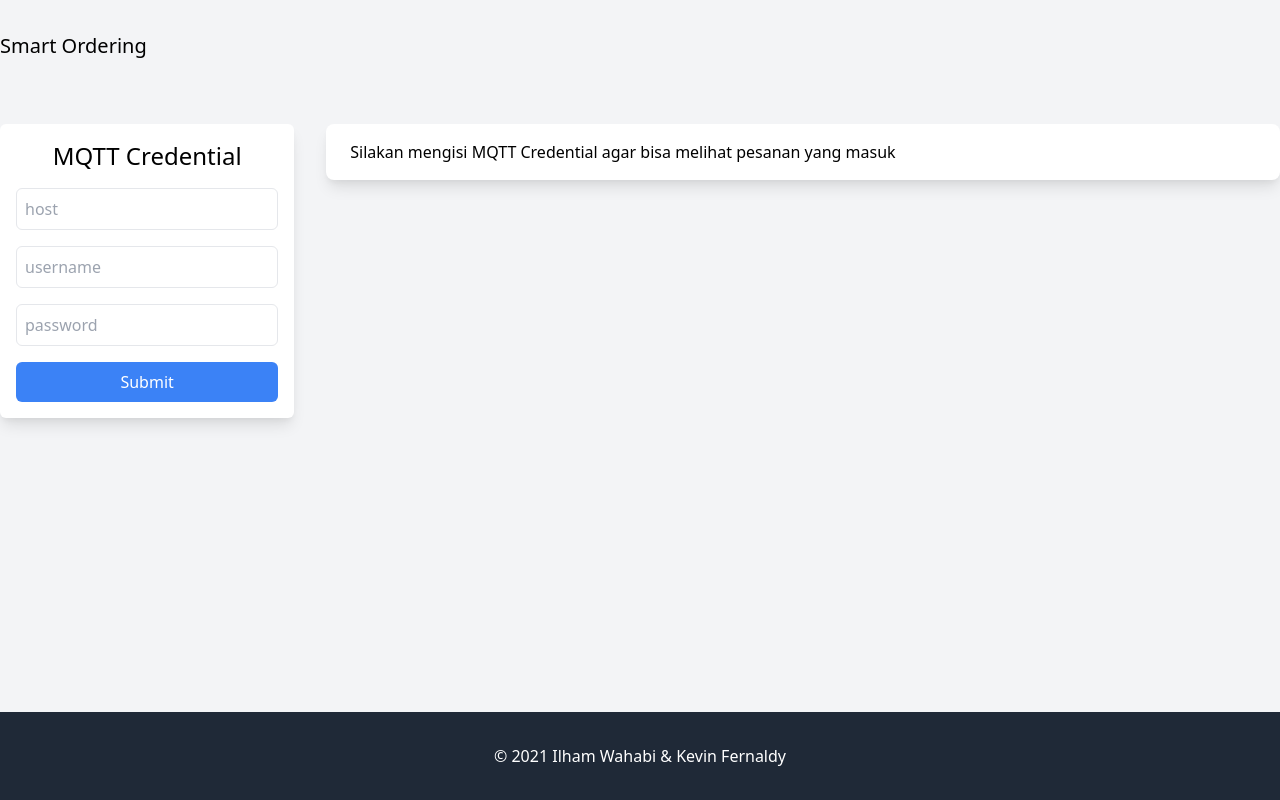
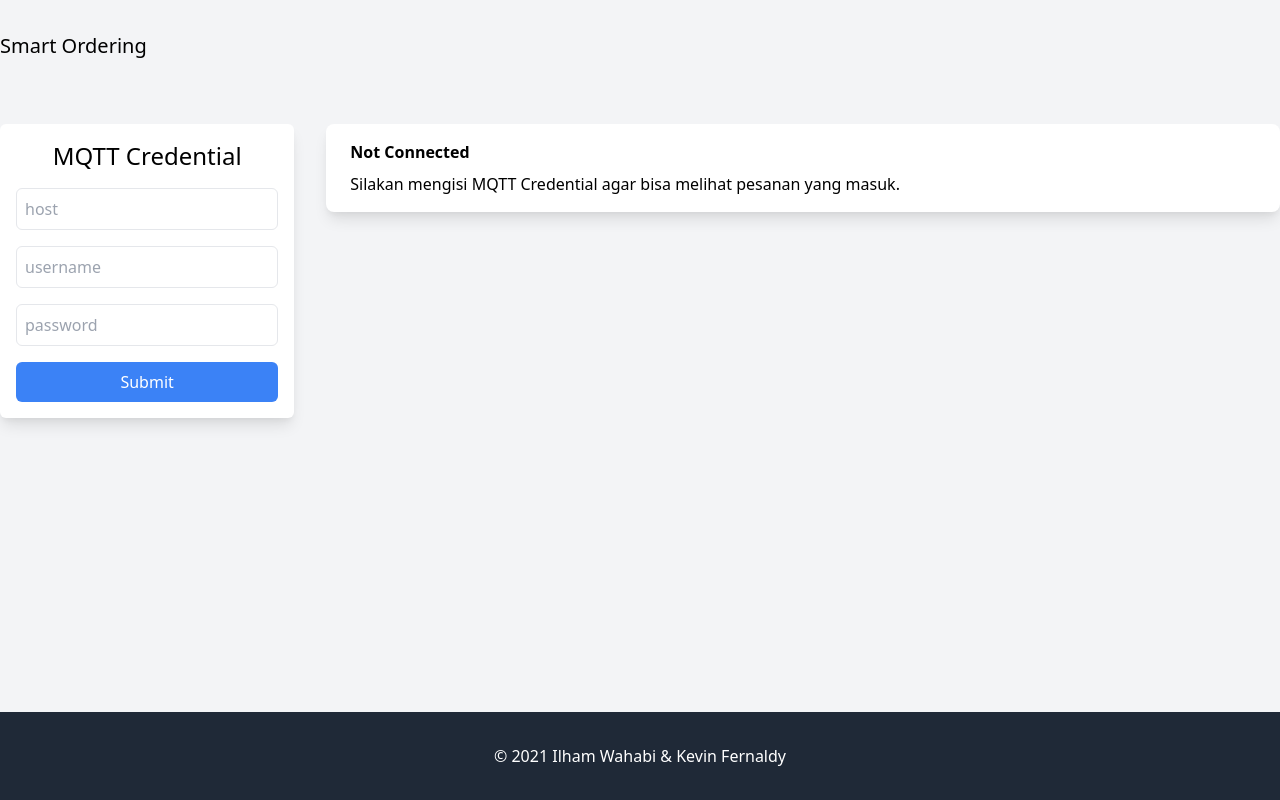
Before and after one commit to ilhamwahabi/smart-ordering-web, a React (Create React App) app: page / in a window 1280 px wide. Built offline with nearby package versions, Linux system fonts and the light colour scheme.

Commit message:
Show status

```diff
--- a/package.json
+++ b/package.json
@@ -12,10 +12,12 @@
     "mqtt": "^4.2.6",
     "react": "^17.0.0",
     "react-dom": "^17.0.0",
-    "react-scripts": "^4.0.3"
+    "react-scripts": "^4.0.3",
+    "sweetalert2": "^10.15.5"
   },
   "devDependencies": {
     "@tailwindcss/postcss7-compat": "^2.0.3",
+    "@types/mqtt": "^2.5.0",
     "@types/react": "^17.0.0",
     "@types/react-dom": "^17.0.0",
     "autoprefixer": "^9.8.6",
--- a/src/App.tsx
+++ b/src/App.tsx
@@ -1,5 +1,6 @@
 import React, { useEffect, useState } from 'react'
 import mqtt from 'mqtt';
+import Swal from 'sweetalert2'
 
 function App() {
   const [form, setForm] = useState({
@@ -8,12 +9,22 @@ function App() {
     password: ""
   })
   const [client, setClient] = useState<null | mqtt.MqttClient>(null);
-  const [connectStatus, setConnectStatus] = useState("")
+  const [connectStatus, setConnectStatus] = useState("Not Connected")
   const [payload, setPayload] = useState({})
 
   const mqttConnect = () => {
     setConnectStatus('Connecting');
-    setClient(mqtt.connect(form.host, { username: form.username, password: form.password }));
+    try {
+      setClient(mqtt.connect(form.host, { username: form.username, password: form.password }));
+    } catch (error) {
+      setConnectStatus('Error');
+      Swal.fire({
+        title: 'Error!',
+        text: error.message,
+        icon: 'error',
+        confirmButtonText: 'Try Again'
+      })
+    }
   };
 
   useEffect(() => {
@@ -41,6 +52,18 @@ function App() {
     mqttConnect()
   }
 
+  const renderNoticeText = () => {
+    if (connectStatus === "Connected") {
+      return "Anda sudah terhubung. Silakan menunggu pesanan masuk."
+    } else if (connectStatus === "Not Connected") {
+      return "Silakan mengisi MQTT Credential agar bisa melihat pesanan yang masuk."
+    } else if (connectStatus === "Error") {
+      return "Terjadi kesalahan. Silakan coba lagi."
+    }
+  }
+
+  console.log(connectStatus)
+
   return (
     <div className="flex flex-col min-h-screen">
       <header className="pt-8 pb-2 lg:py-8 px-8 lg:px-0 bg-gray-100">
@@ -61,7 +84,10 @@ function App() {
           </form>
           <div className="lg:ml-8 mt-8 lg:mt-0 w-full">
             <div className="px-6 py-4 bg-white rounded-lg shadow-lg">
-              Silakan mengisi MQTT Credential agar bisa melihat pesanan yang masuk
+              <span className="font-bold">{ connectStatus }</span>
+              <p className="mt-2">
+                { renderNoticeText() }
+              </p>
             </div>
           </div>
         </div>
```
Also changed, not shown: 1 other file (tests, documents, lock files or other folders).
